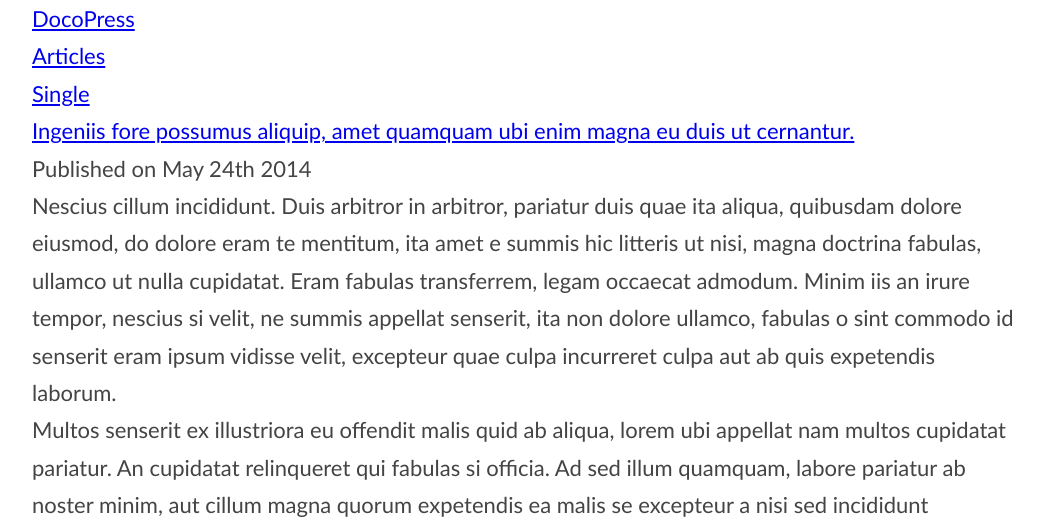
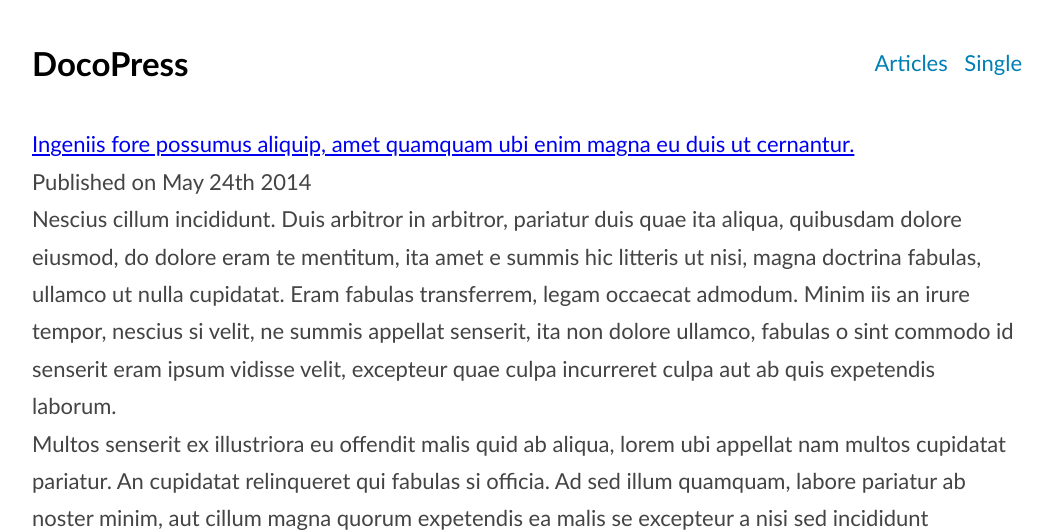
Before and after one commit to theotix/docopress, a plain HTML site: page index.html in a window 1280 px wide. Shown: the top 532 px of the page, without its empty margins (113-1166 px from the left). Drawn offline with Linux system fonts and the light colour scheme.

Commit message:
Style header

```diff
--- a/design.css
+++ b/design.css
@@ -6,7 +6,40 @@ body{
     font-size: 1.375em;
     font-family: 'Lato', sans-serif;
 }
-
+header {
+    margin-top: 2em;
+    margin-bottom: 2em;
+}
+header .title{
+    display: inline-block;
+    vertical-align: middle;
+    line-height: 0.8em;
+}
+header .title h1 a{
+    color: #000;
+    font-size: 1.5em;
+    font-weight: bold;
+    text-decoration: none;
+}
+header nav{
+    display: inline-block;
+    vertical-align: top;
+    float: right;
+}
+header nav li{
+    display: inline;
+    margin-left: 0.5em;
+}
+header nav li a{
+    padding-bottom: 0.2em;
+    color: #007fb4;
+    text-decoration: none;
+    border-bottom: solid 2px transparent;
+}
+header nav li a:hover{
+    color: #646464;
+    border-bottom: solid 2px #646464;
+}
 /* FONT-FACE */
 @font-face {
     font-family: 'Lato';
```
